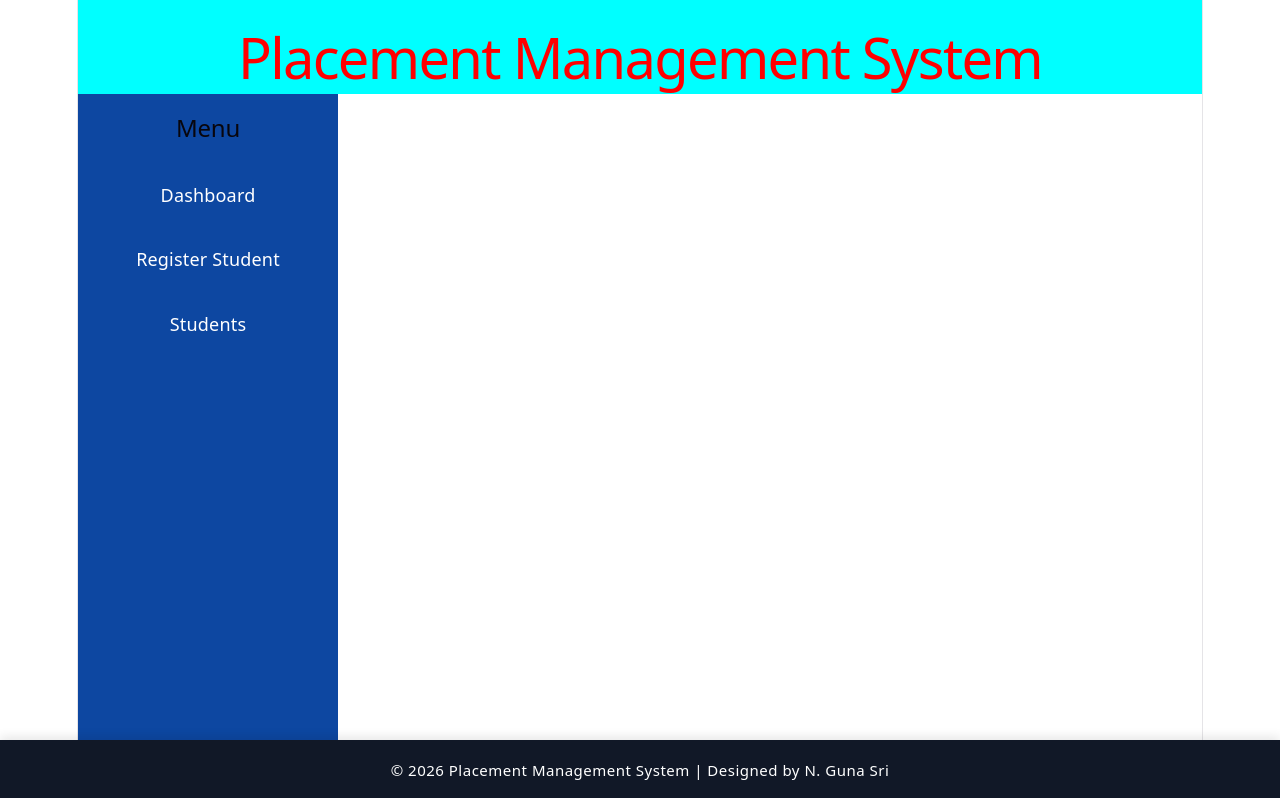
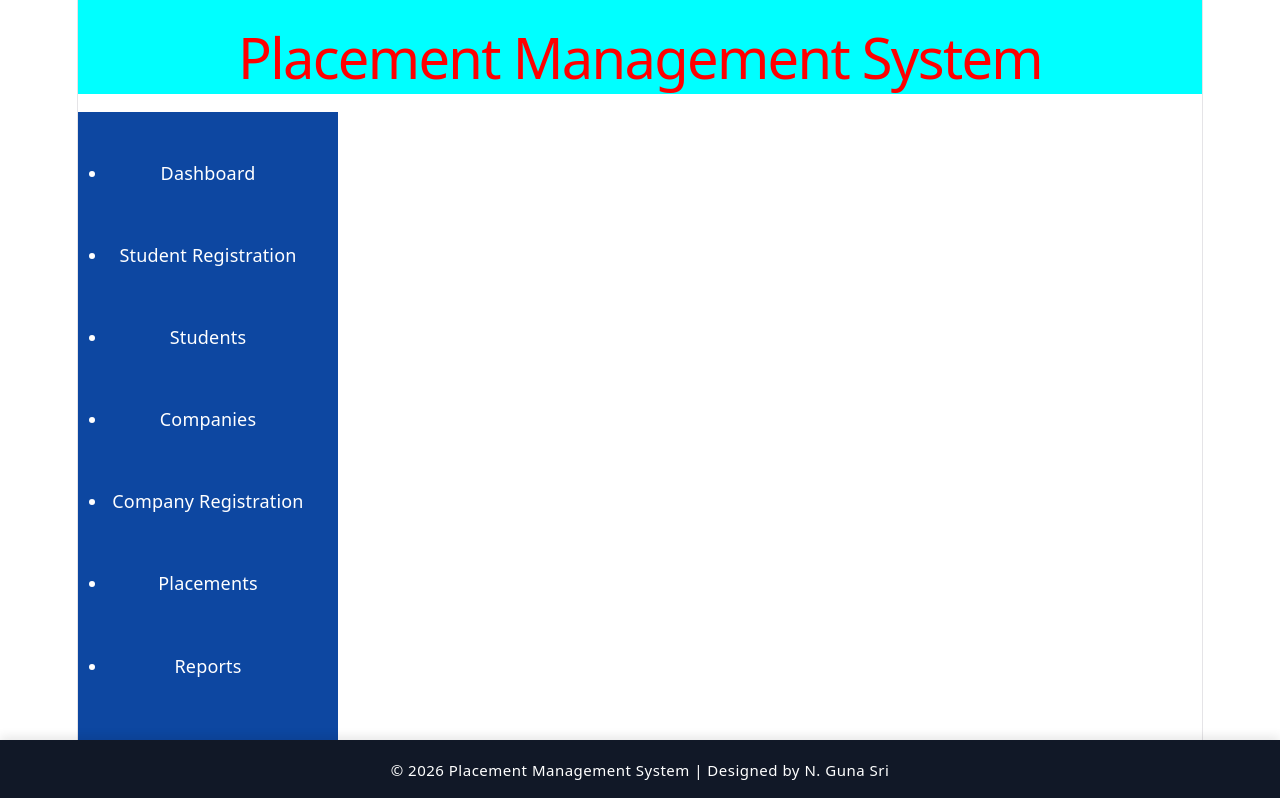
Before and after one commit to priyanatani34073407-spec/placement-management-system, a React (Vite) app: page /register in a window 1280 px wide. Shown: the top 798 px of the page. Built offline with nearby package versions, Linux system fonts and the light colour scheme.

Commit message:
Refactor Sidebar component with navigation links

```diff
--- a/src/components/Sidebar/Sidebar.jsx
+++ b/src/components/Sidebar/Sidebar.jsx
@@ -1,29 +1,77 @@
+import { NavLink , useNavigate} from "react-router-dom";
 import "./Sidebar.css";
-import { Link } from "react-router-dom";
+import Login from "../pages/Login/Login";
 
 function Sidebar() {
+  const navigate = useNavigate();
+
+  function Logout() {
+    localStorage.removeItem("isLoggedIn")
+    navigate("/Login");
+  }
   return (
-    <div className="sidebar">
+    <ul className="sidebar">
+      <NavLink
+        to="/Dashboard"
+        className={({ isActive }) => (isActive ? "active" : "")}
+      >
+        <li>Dashboard</li>
+      </NavLink>
 
-      <h2 className="sidebar-title">Menu</h2>
+      <NavLink
+        to="/Register"
+        className={({ isActive }) => (isActive ? "active" : "")}
+      >
+        <li>Student Registration</li>
+      </NavLink>
 
-      <ul>
+      <NavLink
+        to="/students"
+        className={({ isActive }) => (isActive ? "active" : "")}
+      >
+        <li>Students</li>
+      </NavLink>
 
-        <li>
-          <Link to="/dashboard">Dashboard</Link>
-        </li>
+      <NavLink
+        to="/companies"
+        className={({ isActive }) => (isActive ? "active" : "")}
+        >
+      <li>Companies</li>
+      </NavLink>
 
-        <li>
-          <Link to="/register">Register Student</Link>
-        </li>
+        <NavLink
+          to="/company-registration"
+          className={({ isActive }) => (isActive ? "active" : "")}
+        >
+          <li>Company Registration</li>
+        </NavLink>
 
-        <li>
-          <Link to="/student">Students</Link>
-        </li>
+      <NavLink
+        to="/Placements"
+        className={({ isActive }) => (isActive ? "active" : "")}
+      >
+        <li>Placements</li>
+      </NavLink>
 
-      </ul>
+      <NavLink
+        to="/Reports"
+        className={({ isActive }) => (isActive ? "active" : "")}
+      >
+        <li>Reports</li>
+      </NavLink>
 
-    </div>
+      <NavLink
+        to="/Settings"
+        className={({ isActive }) => (isActive ? "active" : "")}
+      >
+        <li>Settings</li>
+      </NavLink>
+
+      <button onClick={Logout}>
+        <li>Logout</li>
+        </button>
+
+    </ul>
   );
 }
 
```
